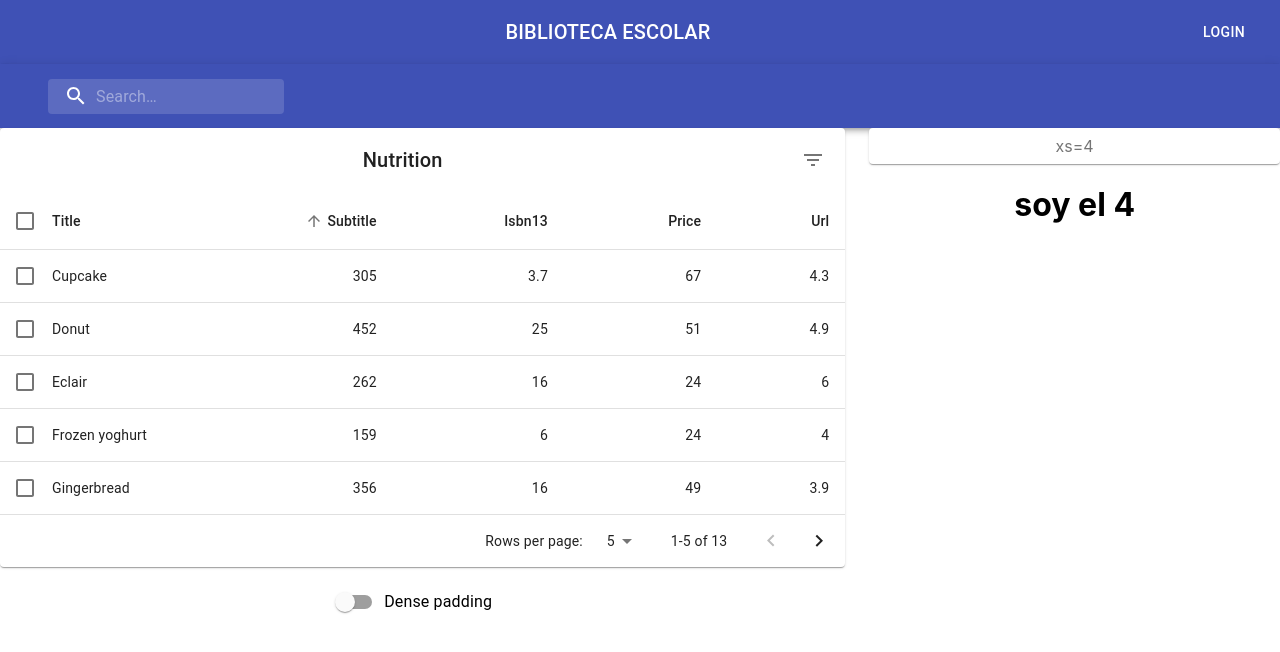
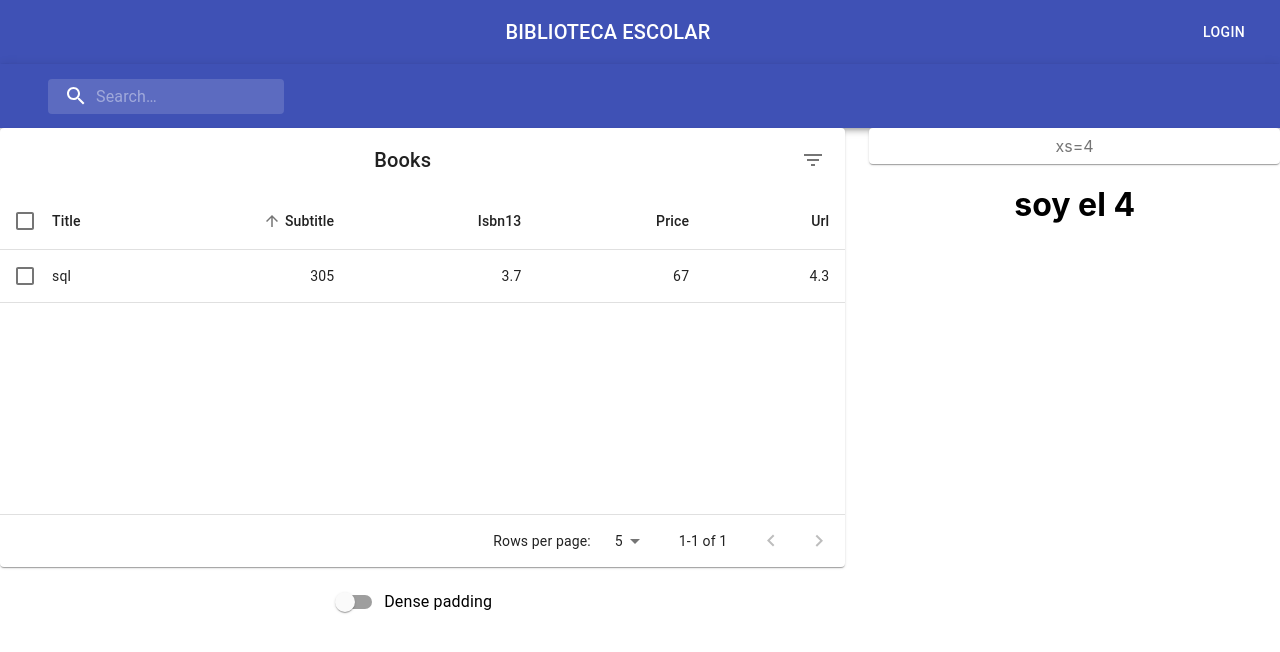
Before and after one commit to Guespud/BibliotecaEscolar, a React (Create React App) app: page / in a window 1280 px wide. Shown: the top 652 px of the page. Built offline with nearby package versions, Linux system fonts and the light colour scheme.

Commit message:
cambios correccion

```diff
--- a/src/components/Search.js
+++ b/src/components/Search.js
@@ -85,21 +85,6 @@ export default function Search() {
   const isMenuOpen = Boolean(anchorEl);
   const isMobileMenuOpen = Boolean(mobileMoreAnchorEl);
 
-  // funciones que escuchan el search
-
-  const [inputValue, setInputValue] = useState("");
-
-  const handleInputChange = (e) => {
-    setInputValue(e.target.value);
-    console.log(e.target.value);
-  };
-
-  const handleSubmit = (e) => {
-    getBooks(inputValue);
-  };
-
-  //-----------------------------------------
-
   const handleProfileMenuOpen = (event) => {
     setAnchorEl(event.currentTarget);
   };
@@ -174,6 +159,21 @@ export default function Search() {
     </Menu>
   );
 
+    // funciones que escuchan el search
+
+    const [inputValue, setInputValue] = useState("");
+
+    const handleInputChange = (e) => {
+      setInputValue(e.target.value);
+      console.log(e.target.value);
+    };
+
+    const handleSubmit = (e) => {
+      getBooks(inputValue);
+    };
+
+    //-----------------------------------------
+
   return (
     <form onSubmit={handleSubmit}>
     <div className={classes.grow}>
--- a/src/components/Table.js
+++ b/src/components/Table.js
@@ -21,26 +21,14 @@ import Switch from '@material-ui/core/Switch';
 import DeleteIcon from '@material-ui/icons/Delete';
 import FilterListIcon from '@material-ui/icons/FilterList';
 import useEfetchBooks from '../hooks/useEfectBooks';
+import { getBooks } from '../helpers/GetBooks';
 
-function createData(name, calories, fat, carbs, protein) {
-  return { name, calories, fat, carbs, protein };
+function createData(title, subtitle, isbn13, price, url) {
+  return { title, subtitle, isbn13, price, url };
 }
 
-
 const rows = [
-  createData('Cupcake', 305, 3.7, 67, 4.3),
-  createData('Donut', 452, 25.0, 51, 4.9),
-  createData('Eclair', 262, 16.0, 24, 6.0),
-  createData('Frozen yoghurt', 159, 6.0, 24, 4.0),
-  createData('Gingerbread', 356, 16.0, 49, 3.9),
-  createData('Honeycomb', 408, 3.2, 87, 6.5),
-  createData('Ice cream sandwich', 237, 9.0, 37, 4.3),
-  createData('Jelly Bean', 375, 0.0, 94, 0.0),
-  createData('KitKat', 518, 26.0, 65, 7.0),
-  createData('Lollipop', 392, 0.2, 98, 0.0),
-  createData('Marshmallow', 318, 0, 81, 2.0),
-  createData('Nougat', 360, 19.0, 9, 37.0),
-  createData('Oreo', 437, 18.0, 63, 4.0),
+  createData('sql', 305, 3.7, 67, 4.3),
 ];
 
 function descendingComparator(a, b, orderBy) {
@@ -166,7 +154,7 @@ const EnhancedTableToolbar = (props) => {
         </Typography>
       ) : (
         <Typography className={classes.title} variant="h6" id="tableTitle" component="div">
-          Nutrition
+          Books
         </Typography>
       )}
 
@@ -320,12 +308,12 @@ export default function EnhancedTable() {
                         />
                       </TableCell>
                       <TableCell component="th" id={labelId} scope="row" padding="none">
-                        {row.name}
+                        {row.title}
                       </TableCell>
-                      <TableCell align="right">{row.calories}</TableCell>
-                      <TableCell align="right">{row.fat}</TableCell>
-                      <TableCell align="right">{row.carbs}</TableCell>
-                      <TableCell align="right">{row.protein}</TableCell>
+                      <TableCell align="right">{row.subtitle}</TableCell>
+                      <TableCell align="right">{row.isbn13}</TableCell>
+                      <TableCell align="right">{row.price}</TableCell>
+                      <TableCell align="right">{row.url}</TableCell>
                     </TableRow>
                   );
                 })}
--- a/src/helpers/GetBooks.js
+++ b/src/helpers/GetBooks.js
@@ -2,8 +2,6 @@ export const getBooks = async (book) => {
     const url = `https://api.itbook.store/1.0/search/${encodeURI(book)}`;
     const resp = await fetch(url);
     const { data } = await resp.json();
-
-    console.log('DAT DE LOS LIBROS',data );
 
     const books = data.map((book) => {
       return {
@@ -15,5 +13,6 @@ export const getBooks = async (book) => {
         url: book.url,
       };
     });
+
     return books;
   };
--- a/src/hooks/useEfectBooks.js
+++ b/src/hooks/useEfectBooks.js
@@ -10,14 +10,10 @@ const useFetchGifs = (category) => {
   useEffect(() => {
     getBooks(category).then(book =>{
 
-        setTimeout(() => {
             setstate({
                 data:book,
                 loading: false
             });
-        },1000)
-
-
     });
   }, [category]);
 
```
